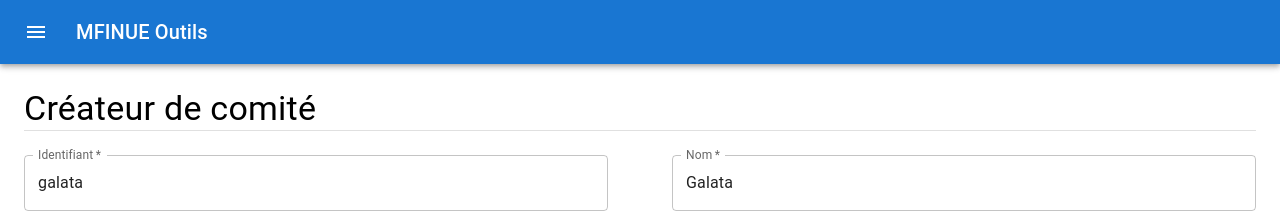
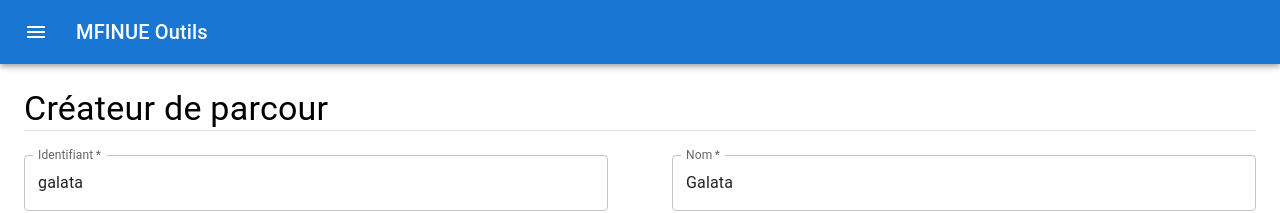
Before and after one commit to MFINUE/outils, a Next.js app: page /outils/tour in a window 1280 px wide. Shown: the top 213 px of the page. Built offline with nearby package versions, Linux system fonts and the light colour scheme.

Commit message:
Update page title in tour.tsx

```diff
--- a/src/pages/tour.tsx
+++ b/src/pages/tour.tsx
@@ -19,7 +19,7 @@ export default function TourCreator() {
 
      return <>
           <Container maxWidth="xl" sx={{ mt: 3 }}>
-               <Typography variant="h4">Créateur de comité</Typography>
+               <Typography variant="h4">Créateur de parcour</Typography>
                <Divider />
                <Box component="form" ref={form} noValidate autoComplete="off" mt={3} pb={5} onChange={handleChange}>
                     <Stack flexDirection="row" mb={2}>
```
